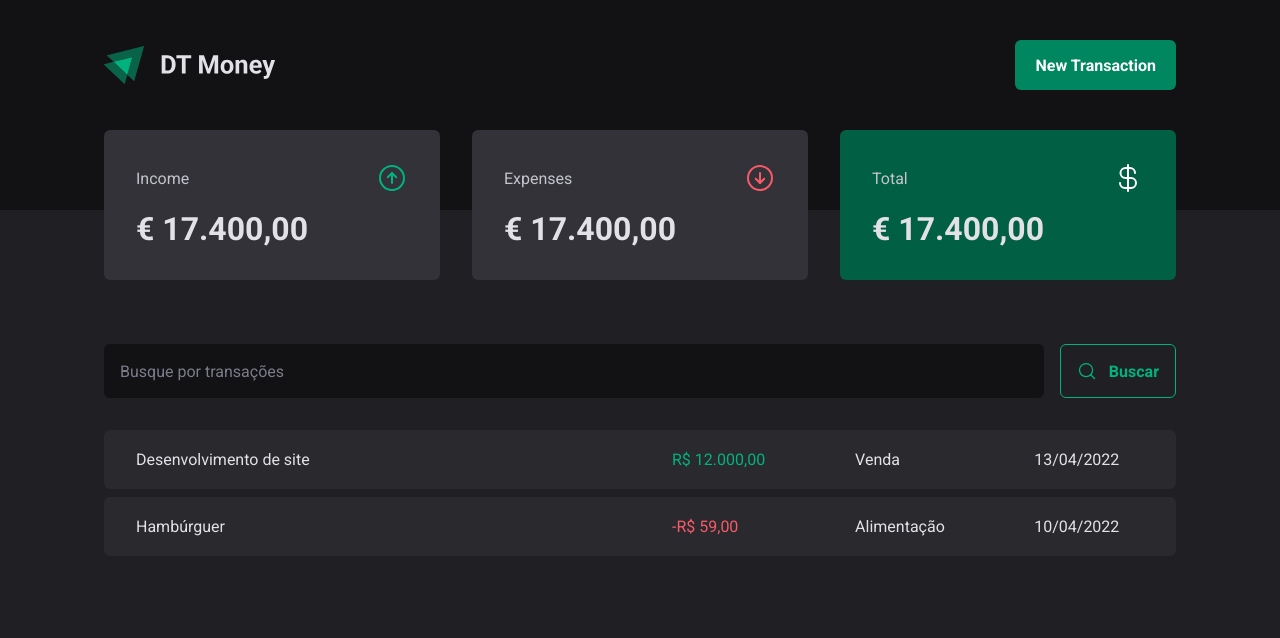
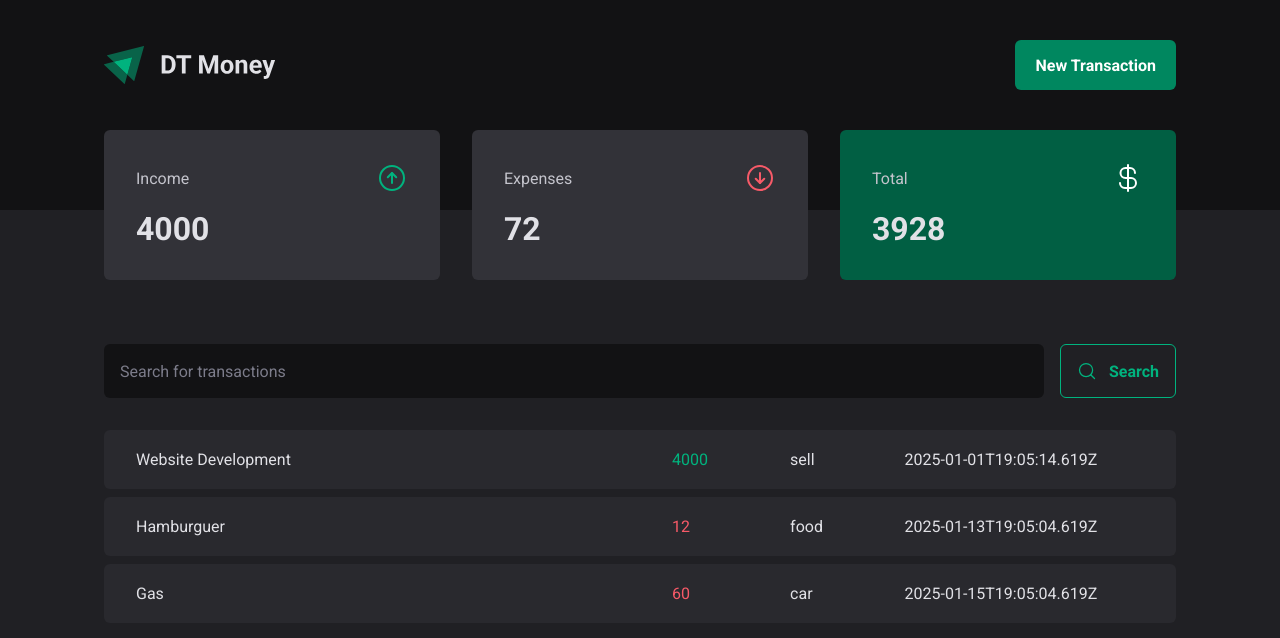
Before and after one commit to bedeschiotavia/dt-money, a React (Vite) app: page / in a window 1280 px wide. Shown: the top 638 px of the page. Built offline with nearby package versions, Linux system fonts and the light colour scheme; data requests are answered from the project's data file.

Commit message:
API with json-server

```diff
--- a/package.json
+++ b/package.json
@@ -5,6 +5,7 @@
   "type": "module",
   "scripts": {
     "dev": "vite",
+    "dev:server": "json-server server.json -w",
     "build": "tsc -b && vite build",
     "lint": "eslint .",
     "preview": "vite preview"
@@ -31,6 +32,7 @@
     "eslint-plugin-react-hooks": "^5.0.0",
     "eslint-plugin-react-refresh": "^0.4.14",
     "globals": "^15.12.0",
+    "json-server": "^1.0.0-beta.3",
     "typescript": "~5.6.2",
     "typescript-eslint": "^8.15.0",
     "vite": "^6.0.1"
--- /dev/null
+++ b/server.json
@@ -0,0 +1,28 @@
+{
+  "transactions": [
+    {
+      "id": 1,
+      "description": "Website Development",
+      "type": "income",
+      "category": "sell",
+      "price": 4000,
+      "createdAt": "2025-01-01T19:05:14.619Z"
+    },
+    {
+      "id": 2,
+      "description": "Hamburguer",
+      "type": "outcome",
+      "category": "food",
+      "price": 12,
+      "createdAt": "2025-01-13T19:05:04.619Z"
+    },
+    {
+      "id": 3,
+      "description": "Gas",
+      "type": "outcome",
+      "category": "car",
+      "price": 60,
+      "createdAt": "2025-01-15T19:05:04.619Z"
+    }
+  ]
+}
--- a/src/App.tsx
+++ b/src/App.tsx
@@ -1,4 +1,5 @@
 import { ThemeProvider } from "styled-components"
+import { TransactionsProvider } from "./contexts/TransactionsContext"
 import { Transactions } from "./pages/Transactions"
 import { GlobalStyle } from "./styles/global"
 import { defaultTheme } from "./styles/themes/default"
@@ -8,7 +9,9 @@
   return (
     <ThemeProvider theme={defaultTheme}>
       <GlobalStyle/>
-        <Transactions/>
+        <TransactionsProvider>
+          <Transactions/>
+        </TransactionsProvider>
     </ThemeProvider>
   )
 }
--- a/src/components/SearchForm/index.tsx
+++ b/src/components/SearchForm/index.tsx
@@ -4,10 +4,10 @@
 export function SearchForm() {
   return (
     <SearchFormContainer>
-      <input type="text" placeholder="Busque por transações" />
+      <input type="text" placeholder="Search for transactions" />
       <button type="submit">
         <MagnifyingGlass size={20} />
-        Buscar
+        Search
       </button>
     </SearchFormContainer>
   );
--- a/src/components/Summary/index.tsx
+++ b/src/components/Summary/index.tsx
@@ -1,7 +1,29 @@
 import { ArrowCircleDown, ArrowCircleUp, CurrencyDollar } from "phosphor-react";
+import { useContext } from "react";
+import { TransactionsContext } from "../../contexts/TransactionsContext";
 import { SummaryCard, SummaryContainer } from "./styles";
 
 export function Summary() {
+
+  const { transactions } = useContext(TransactionsContext)
+  const summary = transactions.reduce(
+    (acc, transaction) => {
+      if (transaction.type === 'income') {
+        acc.income += transaction.price;
+        acc.total += transaction.price;
+      } else {
+        acc.outcome += transaction.price;
+        acc.total -= transaction.price;
+      }
+      return acc;
+    },
+    {
+      income: 0,
+      outcome: 0,
+      total: 0,
+    },
+  );
+
 
   return (
     <SummaryContainer>
@@ -10,21 +32,21 @@
           <span>Income</span>
           <ArrowCircleUp size={32} color="#00b37e" />
         </header>
-        <strong>€ 17.400,00</strong>
+        <strong>{summary.income}</strong>
       </SummaryCard>
       <SummaryCard>
         <header>
           <span>Expenses</span>
           <ArrowCircleDown size={32} color="#f75a68" />
         </header>
-        <strong>€ 17.400,00</strong>
+        <strong>{summary.outcome}</strong>
       </SummaryCard>
       <SummaryCard variant="green">
         <header>
           <span>Total</span>
           <CurrencyDollar size={32} color="#fff" />
         </header>
-        <strong>€ 17.400,00</strong>
+        <strong>{summary.total}</strong>
       </SummaryCard>
     </SummaryContainer>
   );
--- /dev/null
+++ b/src/contexts/TransactionsContext.tsx
@@ -0,0 +1,37 @@
+import { createContext, ReactNode, useEffect, useState } from 'react';
+
+interface Transaction {
+  id: number;
+  description: string;
+  type: 'income' | 'outcome';
+  price: number;
+  category: string;
+  createdAt: string;
+}
+interface TransactionContextType {
+  transactions: Transaction[];
+}
+interface TransactionsProviderProps {
+  children: ReactNode
+}
+export const TransactionsContext = createContext({} as TransactionContextType);
+
+export function TransactionsProvider({ children }: TransactionsProviderProps) {
+
+  const [transactions, setTransactions] = useState<Transaction[]>([]);
+  async function loadTransactions() {
+    const response = await fetch('http://localhost:3000/transactions')
+    const data = await response.json()
+    setTransactions(data)
+  }
+
+  useEffect(() => {
+    loadTransactions()
+  }, []);
+
+  return (
+    <TransactionsContext.Provider value={{ transactions }}>
+      {children}
+    </TransactionsContext.Provider>
+  );
+}
--- a/src/pages/Transactions/index.tsx
+++ b/src/pages/Transactions/index.tsx
@@ -1,11 +1,15 @@
+import { useContext } from "react";
 import { Header } from "../../components/Header";
 import { SearchForm } from "../../components/SearchForm";
+
 import { Summary } from "../../components/Summary";
 
+import { TransactionsContext } from "../../contexts/TransactionsContext";
 import { PriceHighlight, TransactionsContainer, TransactionsTable } from "./styles";
 
 export function Transactions() {
 
+  const { transactions } = useContext(TransactionsContext)
   return (
     <>
       <Header />
@@ -14,26 +18,20 @@
         <SearchForm/>
         <TransactionsTable>
           <tbody>
-            <tr>
-              <td width="50%">Desenvolvimento de site</td>
-              <td>
-                <PriceHighlight variant="income">
-                  R$ 12.000,00
-                </PriceHighlight>
-              </td>
-              <td>Venda</td>
-              <td>13/04/2022</td>
-            </tr>
-            <tr>
-              <td width="50%">Hambúrguer</td>
-              <td>
-                <PriceHighlight variant="outcome">
-                  -R$ 59,00
-                </PriceHighlight>
-              </td>
-              <td>Alimentação</td>
-              <td>10/04/2022</td>
-            </tr>
+          {transactions.map(transaction => {
+              return (
+                <tr key={transaction.id}>
+                  <td width="50%">{transaction.description}</td>
+                  <td>
+                    <PriceHighlight variant={transaction.type}>
+                      {transaction.price}
+                    </PriceHighlight>
+                  </td>
+                  <td>{transaction.category}</td>
+                  <td>{transaction.createdAt}</td>
+                </tr>
+              )
+            })}
           </tbody>
         </TransactionsTable>
       </TransactionsContainer>
```
Also changed, not shown: 1 other file (tests, documents, lock files or other folders).
